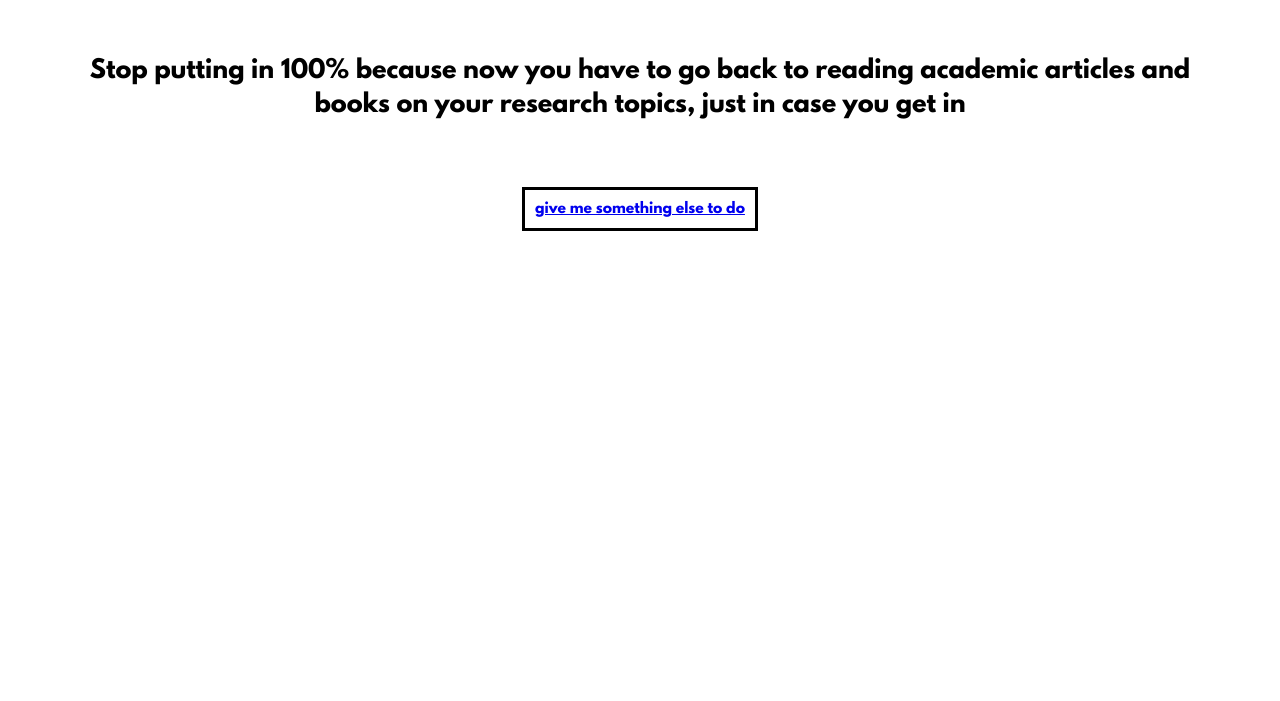
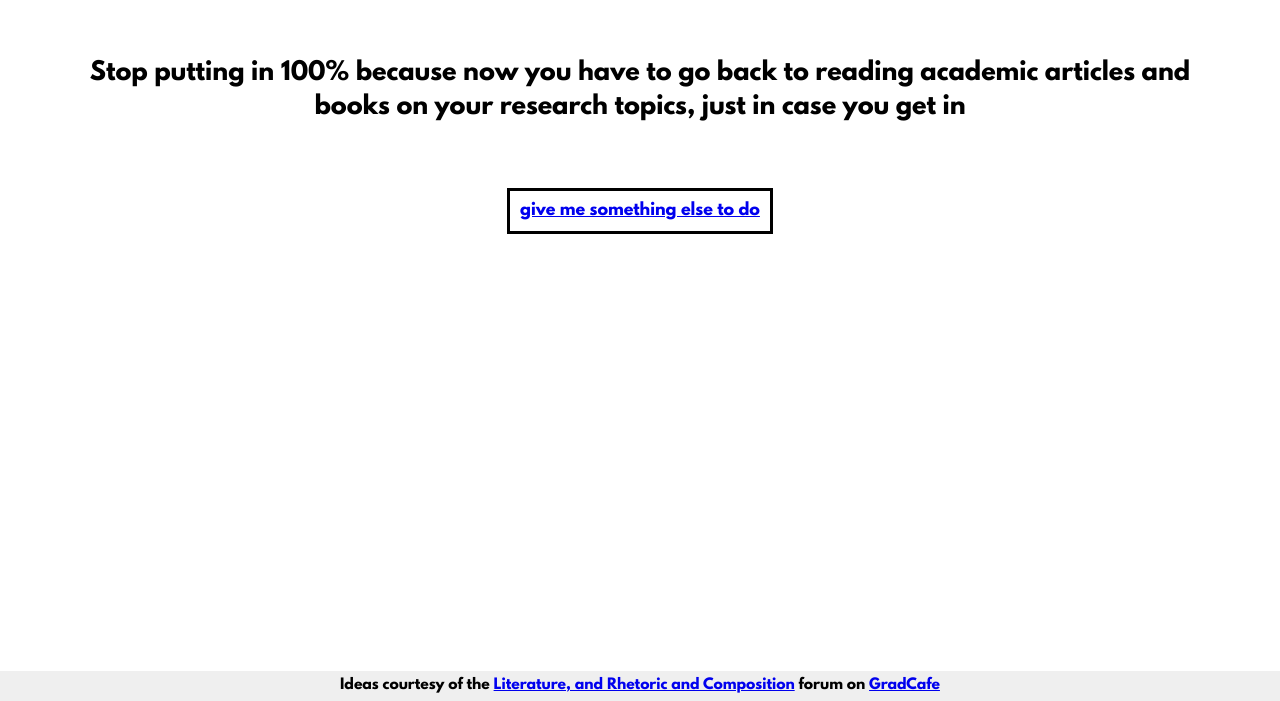
Before and after one commit to kateartz/grad-waiting, a plain HTML site: page index.html in a window 1280 px wide. Shown: the part 99-800 px from the top of the page. Drawn offline with Linux system fonts and the light colour scheme.

Commit message:
additional styling, footer added

```diff
--- a/grad-waiting.css
+++ b/grad-waiting.css
@@ -12,6 +12,7 @@ img {
 h1, h2, h3, h4, h5, h6 {
     font-weight:        normal;
     text-align:         center;
+    border-bottom:      2px solid black;
     }
 
 html {
@@ -53,11 +54,23 @@ header {
     text-align:         center;
     }
 
+footer {
+  position:         fixed;
+  right:            0;
+  bottom:           0;
+  left:             0;
+  padding:          5px;
+  background-color: #efefef;
+  text-align:       center;
+  font-size:        14px;
+
+}
+
 .refresh {
     border:             3px solid black;
     padding:            10px;
     margin:             40px 0;
-    font-size:          14px;
+    font-size:          16px;
     text-align:         center;
 
 }
--- a/index.html
+++ b/index.html
@@ -99,4 +99,7 @@
 <br/>
   <a class="refresh" href="https://tvethiopia.github.io/grad-waiting/">give me something else to do</a>
 </body>
+<footer>
+  Ideas courtesy of the <a href="http://forum.thegradcafe.com/forum/43-literature-and-rhetoric-and-composition/">Literature, and Rhetoric and Composition</a> forum on <a href="http://www.thegradcafe.com">GradCafe</a>
+</footer>
 </html>
```
